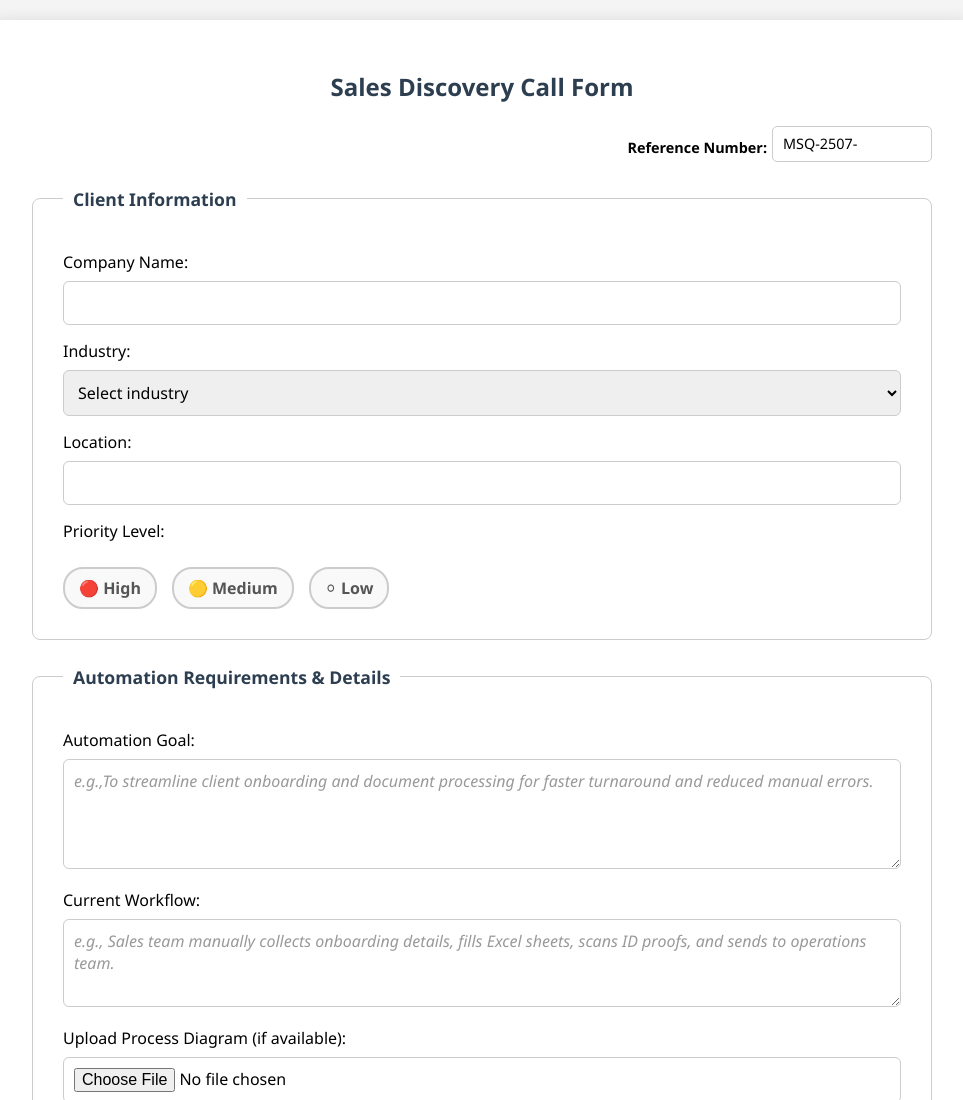
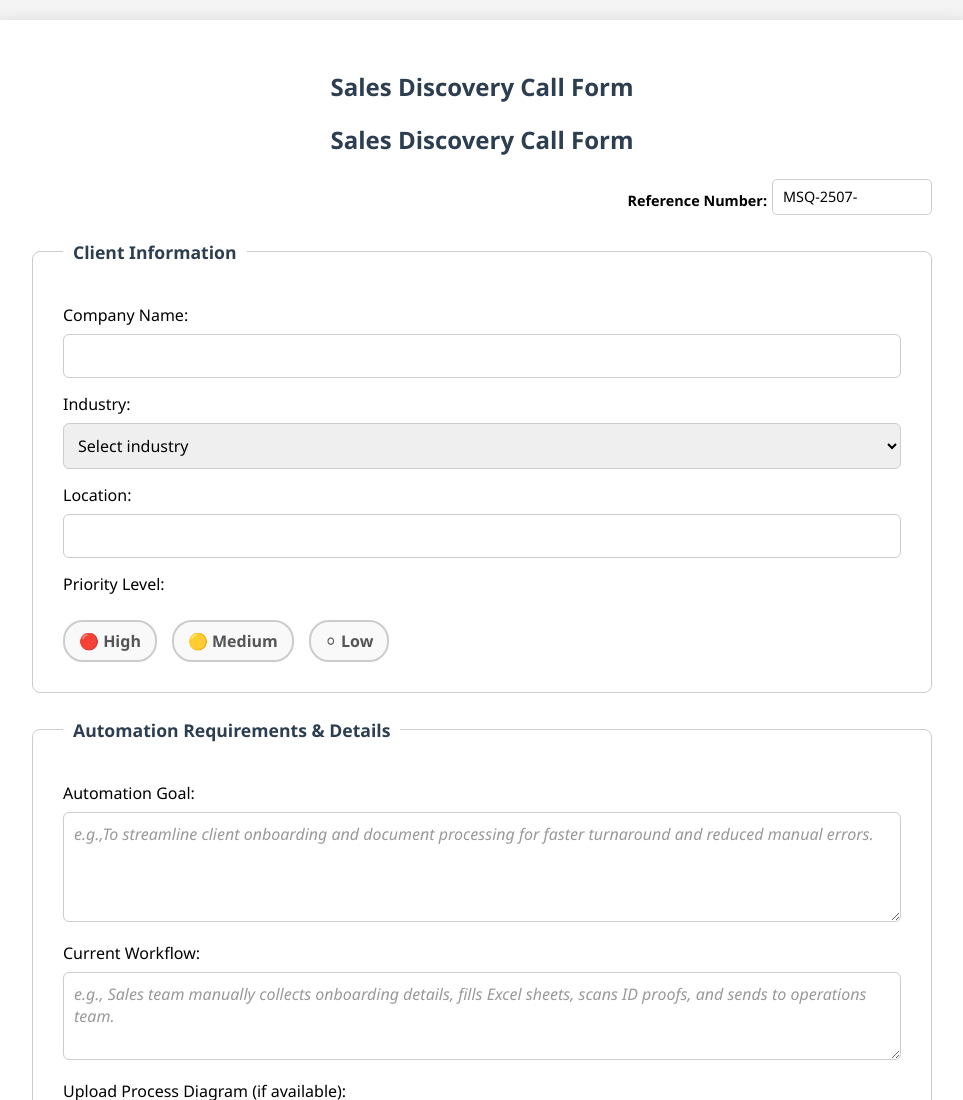
Before and after one commit to MsquareAdmin/sales-discovery-form, a plain HTML site: page index.html in a window 1280 px wide. Shown: the top 1100 px of the page, without its empty margins (158-1121 px from the left). Drawn offline with Linux system fonts and the light colour scheme.

Commit message:
index.html

```diff
--- a/index.html
+++ b/index.html
@@ -162,13 +162,16 @@
   <div class="container">
     <h2>Sales Discovery Call Form</h2>
 
-    <div class="spacer-row"></div>
-    <div class="reference-number-below">
-      <label for="reference_number">Reference Number:</label>
-      <input type="text" id="reference_number" name="reference_number" placeholder="MSQ-YYMM-###" />
-    </div>
+    <form id="myForm">
+<h2>Sales Discovery Call Form</h2>
 
-    <form id="myForm">
+<form id="myForm">
+  <div class="spacer-row"></div>
+  <div class="reference-number-below">
+    <label for="reference_number">Reference Number:</label>
+    <input type="text" id="reference_number" name="reference_number" placeholder="MSQ-YYMM-###" />
+  </div>
+
       <fieldset>
         <legend>Client Information</legend>
         <label>Company Name:</label>
```
